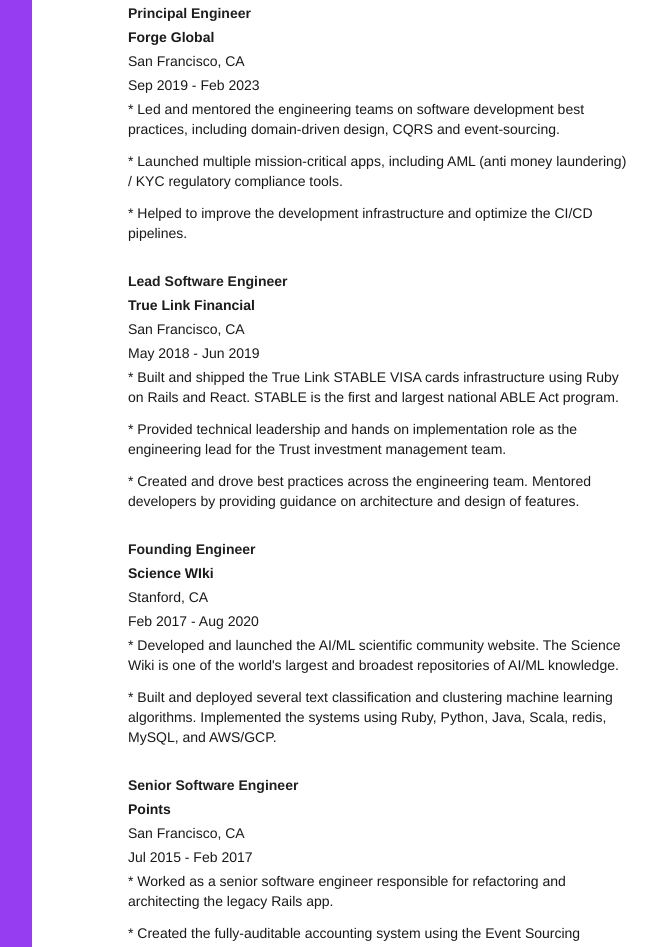
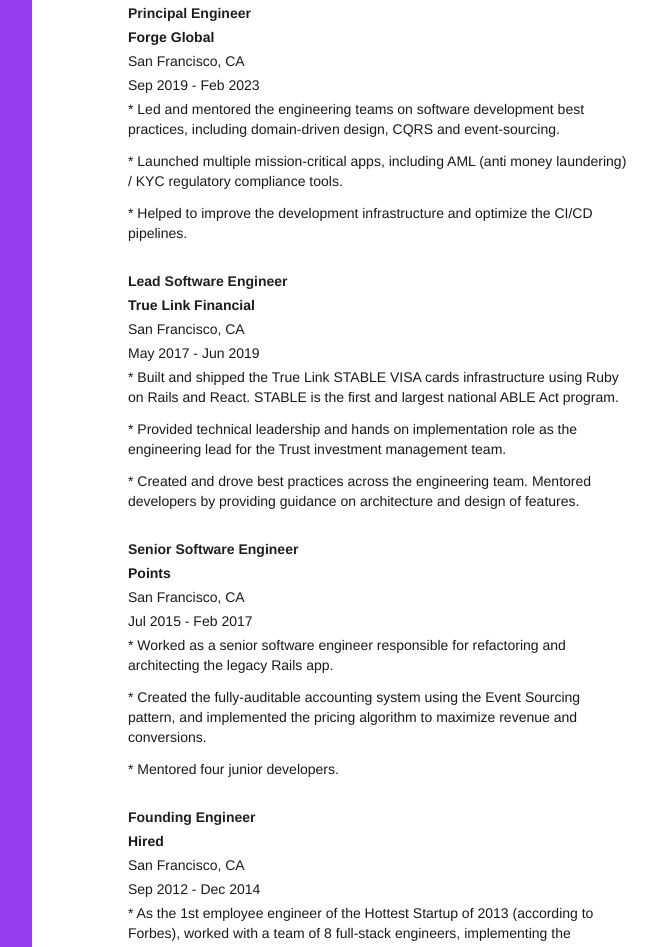
Before and after one commit to petermin/resume, a plain HTML site: page index.html in a window 1280 px wide. Shown: the part 371-1318 px from the top of the page, without its empty margins (352-1009 px from the left). Drawn offline with Linux system fonts and the light colour scheme; a web font is replaced by a local one.

Commit message:
Update index.html

```diff
--- a/index.html
+++ b/index.html
@@ -268,7 +268,7 @@
 
         #side {
             width: 30%;
-            height: 2085px;
+            height: 2285px;
             float: left;
             text-align: left;
             position: absolute;
@@ -347,7 +347,7 @@
                 <p id="about">Extensive expertise and demonstrated track record in developing &amp; leading highly scalable and complex projects with excellent quality!</p>
 
                 <ul class="subContact">
-                    <li><a href="mailto:min@love.com"><span class="pdf-hide">petermin77@gmail.com</span><span class="pdf-show">petermin77@gmail.com</span></a> </li>
+                    <li><a href="mailto:min@love.com"><span class="pdf-hide">petermin77@gmail.com</span><span class="pdf-show">petermin@pm.me</span></a> </li>
                     <li class="phone_number">(650) 530-0877</li>
                     <li class="phone_number">Berkeley, CA</li>
                 </ul>
@@ -395,21 +395,11 @@
                             <h3 class="title">Lead Software Engineer</h3>
                             <h3 class="subtitle"><a class="company_url" href="https://www.truelinkfinancial.com/" target="_blank">True Link Financial</a></h3>
                             <h3 class="time">San Francisco, CA</h3>
-                            <h3 class="time">May 2018 - Jun 2019</h3>
+                            <h3 class="time">May 2017 - Jun 2019</h3>
                             <div class="description">
                                 <p>* Built and shipped the True Link STABLE VISA cards infrastructure using Ruby on Rails and React. STABLE is the first and largest national ABLE Act program.</p>
                                 <p>* Provided technical leadership and hands on implementation role as the engineering lead for the Trust investment management team.</p>
                                 <p>* Created and drove best practices across the engineering team. Mentored developers by providing guidance on architecture and design of features.</p>
-                            </div>
-                        </li>
-                        <li class="experience">
-                            <h3 class="title">Founding Engineer</h3>
-                            <h3 class="subtitle"><a class="company_url" href="https://www.sciencewiki.com/" target="_blank">Science WIki</a></h3>
-                            <h3 class="time">Stanford, CA</h3>
-                            <h3 class="time">Feb 2017 - Aug 2020</h3>
-                            <div class="description">
-                                <p>* Developed and launched the AI/ML scientific community website. The Science Wiki is one of the world's largest and broadest repositories of AI/ML knowledge.</p>
-                                <p>* Built and deployed several text classification and clustering machine learning algorithms. Implemented the systems using Ruby, Python, Java, Scala, redis, MySQL, and AWS/GCP.</p>
                             </div>
                         </li>
                         <li class="experience">
```
